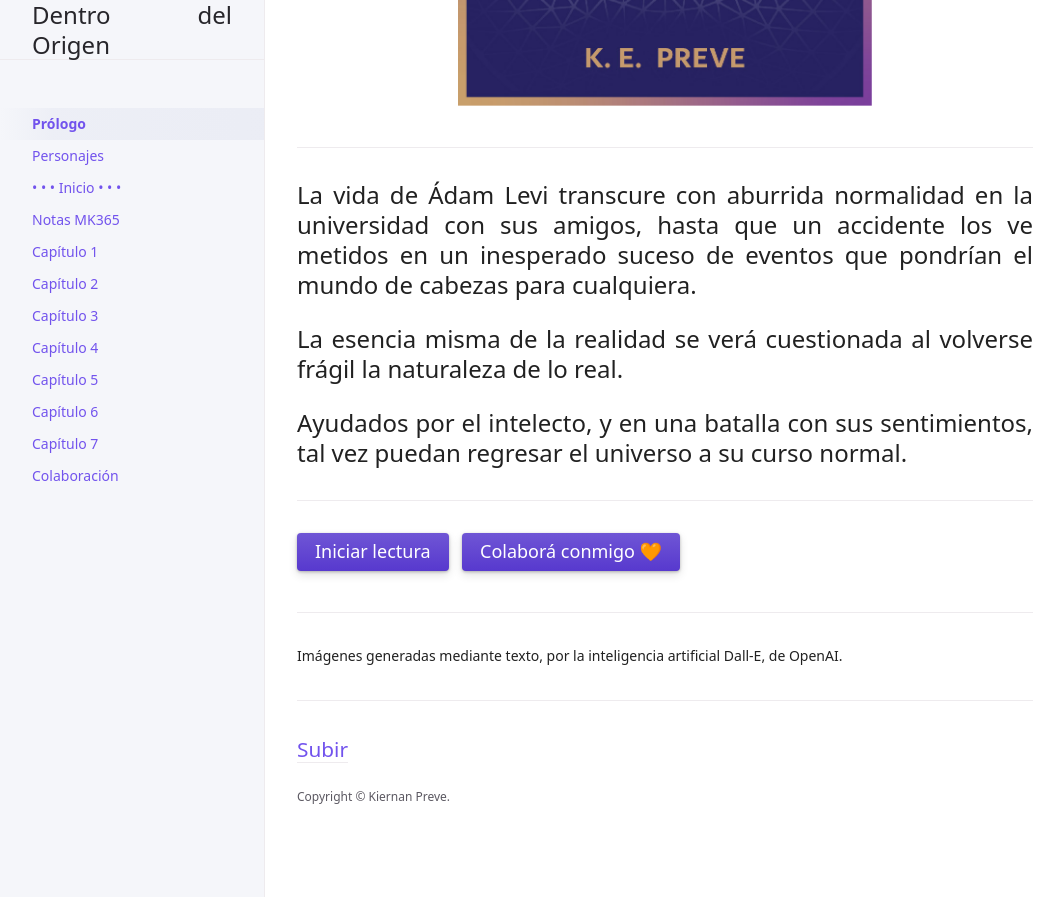
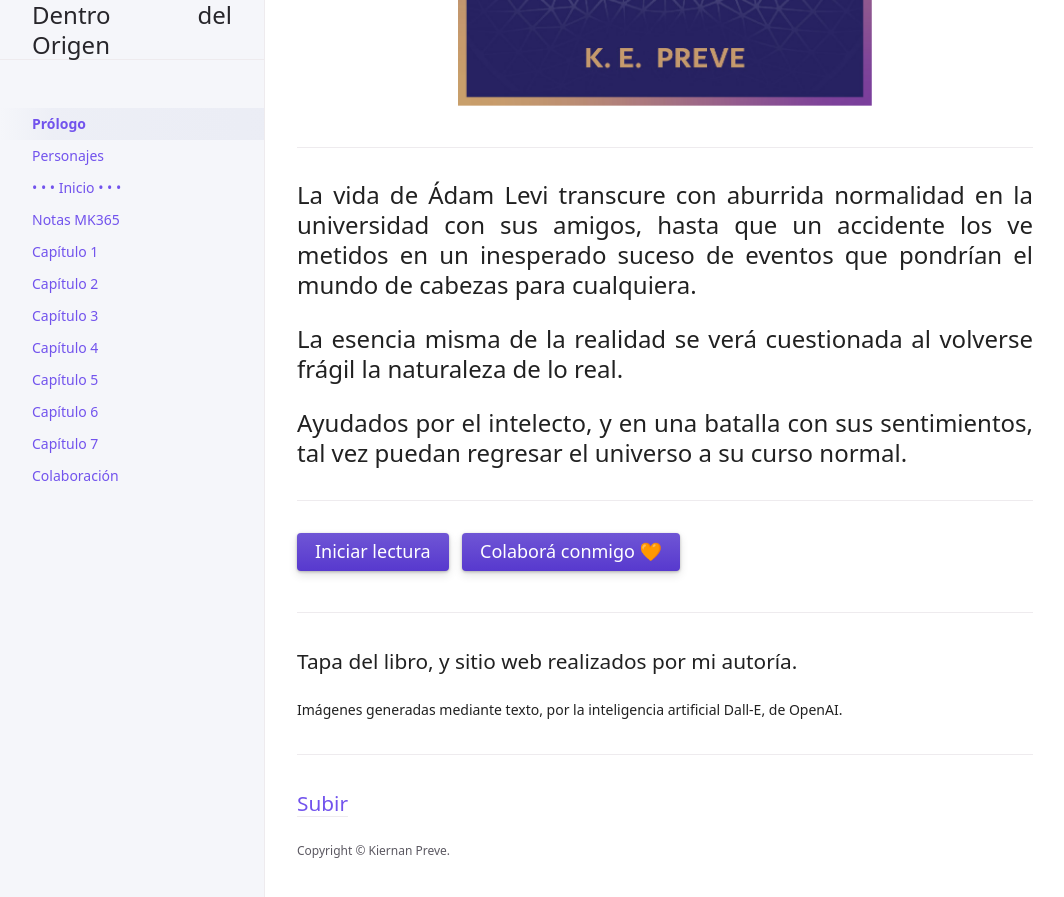
Before and after one commit to KierPrev/DentroDelOrigen, a Jekyll site: the page built from index.md, in a window 1280 px wide and 900 px high, scrolled down 547 px. Shown: the top 897 px of the window, without its empty margins (107-1171 px from the left). Built offline with Jekyll 4.4.1, drawn with Linux system fonts in a browser that asks for light colours; before the commit the page ends 1393 px from its top, so only the background shows below that.

Commit message:
Update index.md

```diff
--- a/index.md
+++ b/index.md
@@ -24,5 +24,7 @@
 
 ---
 
+Tapa del libro, y sitio web realizados por mi autoría.
+
 Imágenes generadas mediante texto, por la inteligencia artificial Dall-E, de OpenAI.
 {: .fs-3 }
```
